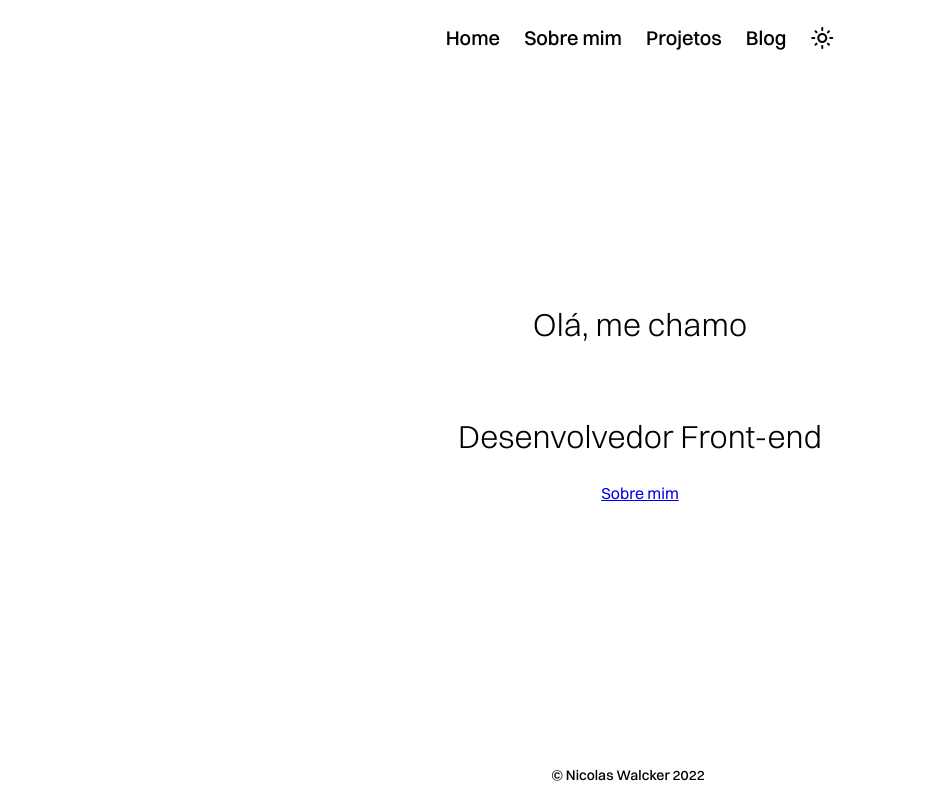
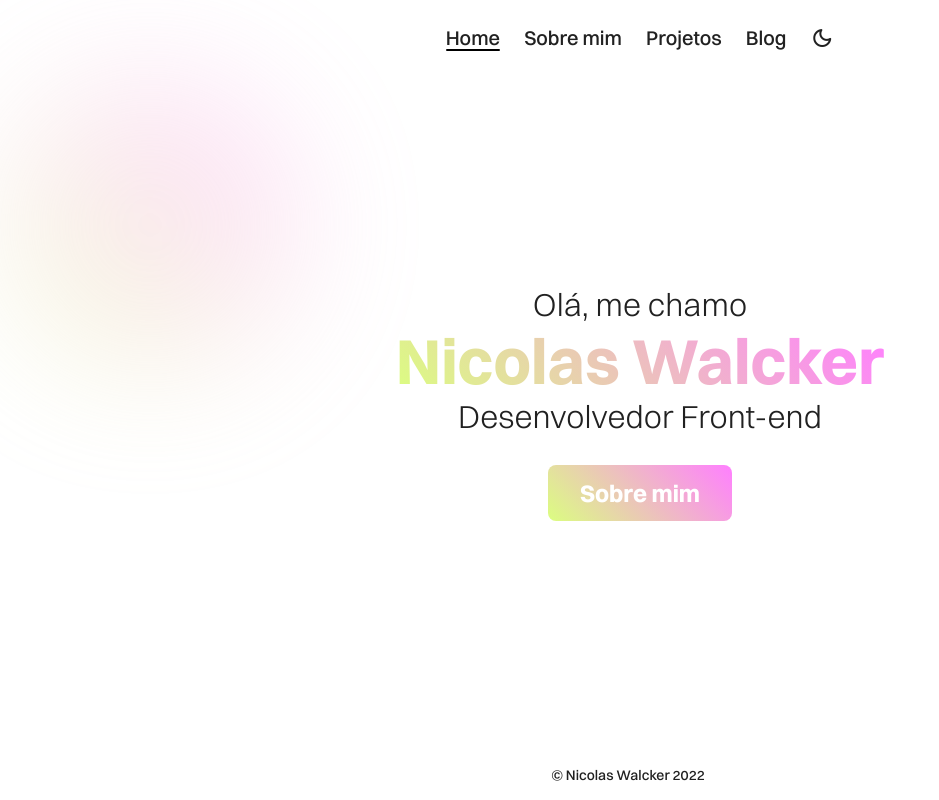
Before and after one commit to nicolaswalcker/portfolio-old, a Nuxt app: page / in a window 1280 px wide. Shown: the whole page, without its empty margins (0-939 px from the left). Built offline with nearby package versions, Linux system fonts and the light colour scheme; some icons are missing.

Commit message:
feat(darkmode): adjust darkmode to save in localhost and her functions

```diff
--- a/assets/scss/_colors.scss
+++ b/assets/scss/_colors.scss
@@ -1,16 +1,20 @@
-#main[data-theme='dark'] {
-  --color-primary: #000;
-  --color-secondary: #eaeaea;
-  --color-tertiary: #fff;
-  --color-gradient: linear-gradient(225.34deg, #ffffff 0%, #ffff7f 101.17%),
-    #ffffff;
-  transition: all ease 0.3s;
-}
 
-#main[data-theme='light'] {
+:root {
   --color-primary: #fff;
   --color-secondary: #212121;
   --color-tertiary: #000;
   --color-gradient: linear-gradient(225.34deg, #ff7fff 0%, #dbff7f 101.17%);
-  transition: all ease 0.3s;
 }
+
+:root.dark {
+  --color-primary: #000;
+  --color-secondary: #eaeaea;
+  --color-tertiary: #fff;
+  --color-gradient: linear-gradient(225.34deg, #ffffff 0%, #ffff7f 101.17%);
+}
+
+.main {
+  /* background: var(--color-primary);
+  color: var(--color-secondary); */
+  transition: all ease-in 0.3s;
+}
--- a/assets/scss/_global.scss
+++ b/assets/scss/_global.scss
@@ -46,9 +46,33 @@ a {
   }
 }
 
+.button {
+  display: flex;
+  align-items: center;
+  justify-content: center;
+  gap: 0.5rem;
+  padding: 1rem 2rem;
+  border-radius: 0.5rem;
+  background-image: var(--color-gradient);
+  transition: all ease 0.3s;
+  text-decoration: none;
+
+  &:hover {
+    transform: scale(1.05);
+  }
+
+  &-text {
+    color: var(--color-primary);
+    font-size: clamp(1rem, 2.5vw, 1.5rem);
+    font-weight: 700;
+    transition: all ease 0.3s;
+  }
+
+}
+
 .fade-enter-active,
 .fade-leave-active {
-  transition: all 0.5s ease-in;
+  transition: all 0.3s ease-in;
 }
 
 .fade-enter-from,
--- a/components/TheHeader.vue
+++ b/components/TheHeader.vue
@@ -1,23 +1,20 @@
 <script setup lang="ts">
-import { Theme, ThemeIcon } from '~/interfaces/themeEnum';
-const theme = ref<Theme>(Theme.LIGHT);
+import { ThemeIcon } from '~/interfaces/themeEnum';
+const isDark = useDark();
+const toggleTheme = useToggle(isDark);
+const themeIcon = ref(ThemeIcon.SUN);
 
-const themeIcon = computed(() => {
-  return theme.value === Theme.LIGHT ? ThemeIcon.SUN : ThemeIcon.MOON;
+onMounted(() => {
+  updateIcon();
 });
 
-const toggleTheme = () => {
-  theme.value = theme.value === Theme.LIGHT ? Theme.DARK : Theme.LIGHT;
+const updateIcon = () => {
+  themeIcon.value = isDark.value ? ThemeIcon.SUN : ThemeIcon.MOON;
+};
 
-  const main = document.getElementById('main');
-
-  if (main) {
-    main.setAttribute(
-      'data-theme',
-      theme.value === Theme.LIGHT ? Theme.LIGHT : Theme.DARK
-    );
-  }
-};
+watch(isDark, () => {
+  updateIcon();
+});
 </script>
 <template>
   <header class="header">
@@ -40,7 +37,7 @@ const toggleTheme = () => {
           <NuxtLink class="navigation__item-content" to="/blog">Blog</NuxtLink>
         </li>
         <li class="navigation__item">
-          <button @click="toggleTheme" class="navigation__item-icon">
+          <button @click="toggleTheme()" class="navigation__item-icon">
             <span v-html="themeIcon" class="material-symbols-rounded"></span>
           </button>
         </li>
```
